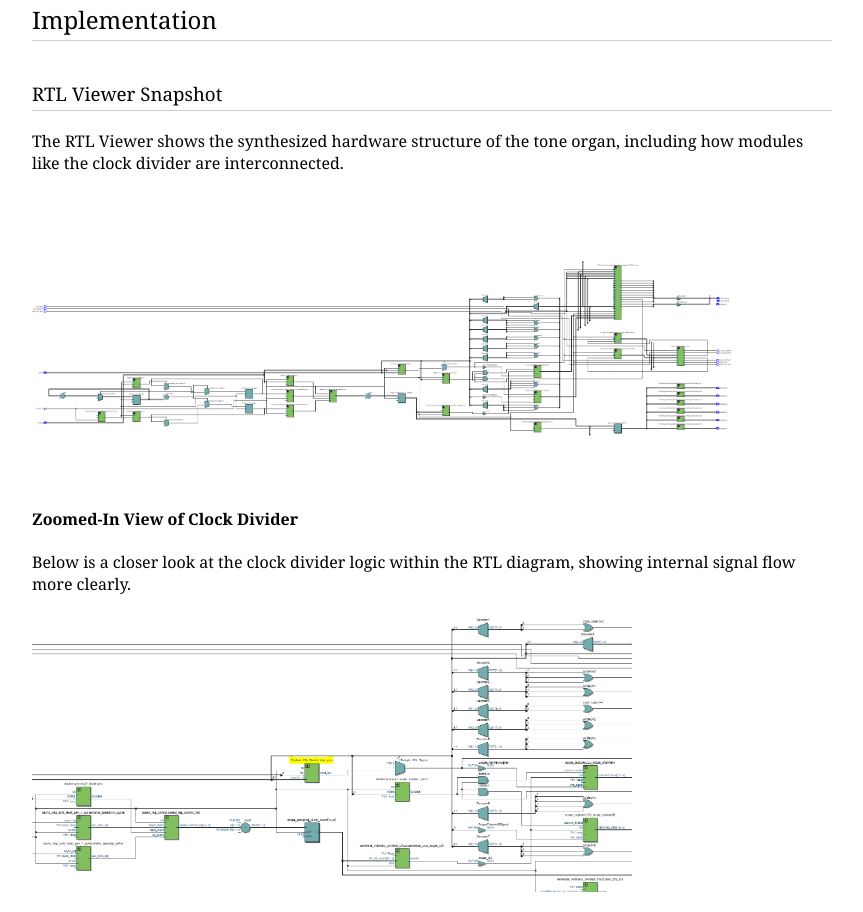
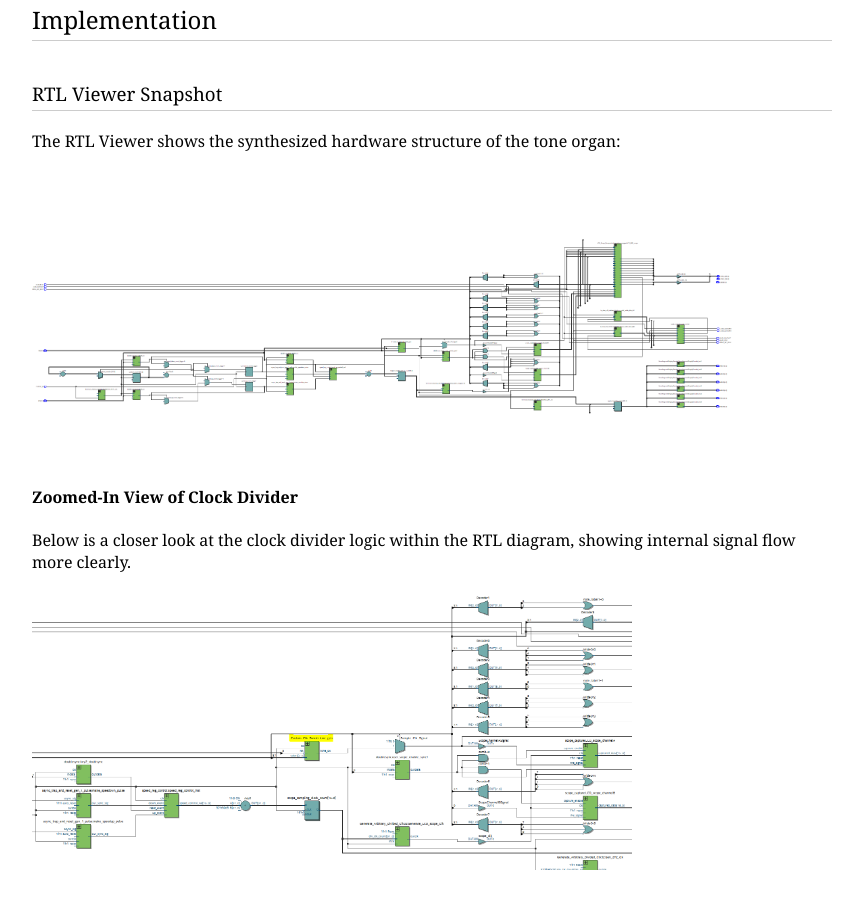
Before and after one commit to khymcode/courses, a plain HTML site: page cpen311_lab1.html in a window 1280 px wide. Shown: the part 2516-3428 px from the top of the page, without its empty margins (208-1071 px from the left). Drawn offline with Linux system fonts and the light colour scheme.

Commit message:
Update cpen311_lab1.html

```diff
--- a/cpen311_lab1.html
+++ b/cpen311_lab1.html
@@ -135,7 +135,7 @@ endmodule</code></pre>
 
         <h3>RTL Viewer Snapshot</h3>
         <p>
-        The RTL Viewer shows the synthesized hardware structure of the tone organ, including how modules like the clock divider are interconnected.
+        The RTL Viewer shows the synthesized hardware structure of the tone organ:
         </p>
         <img src="assets/rtl_viewer.png" alt="RTL viewer diagram" width="700">
 
```
